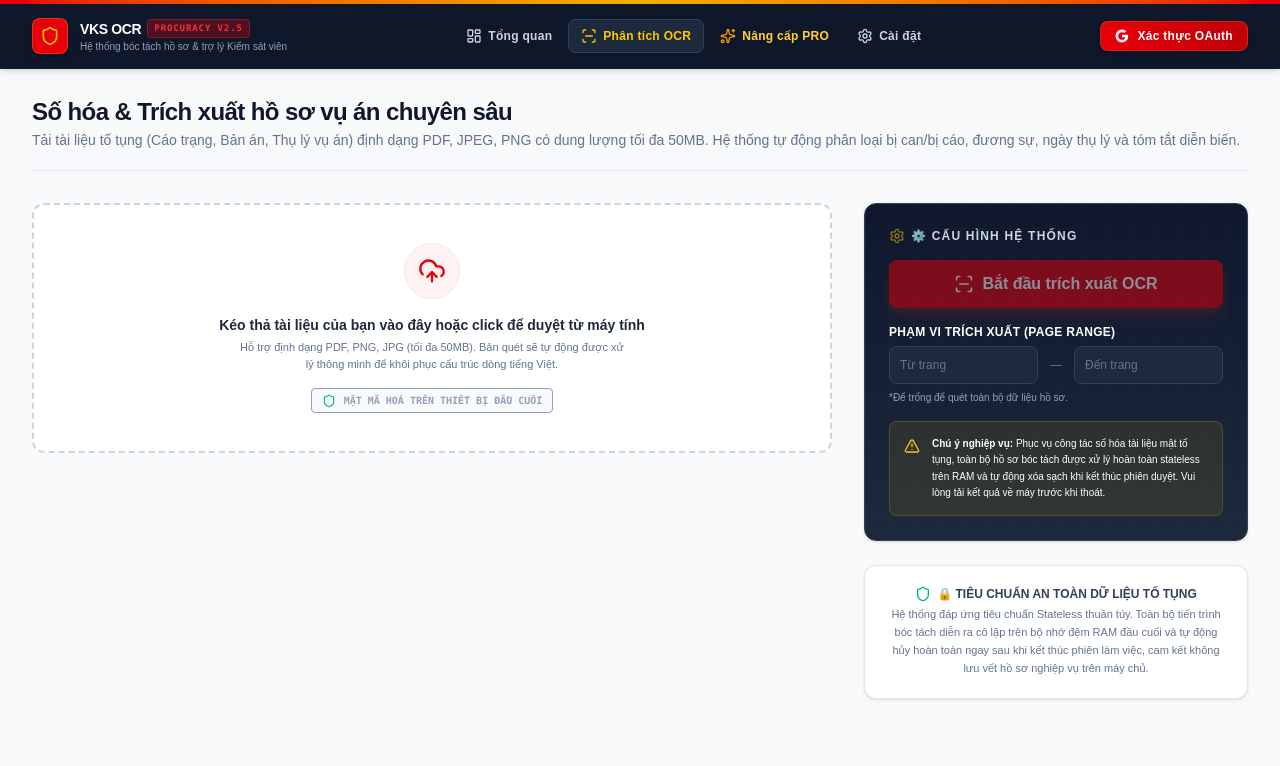
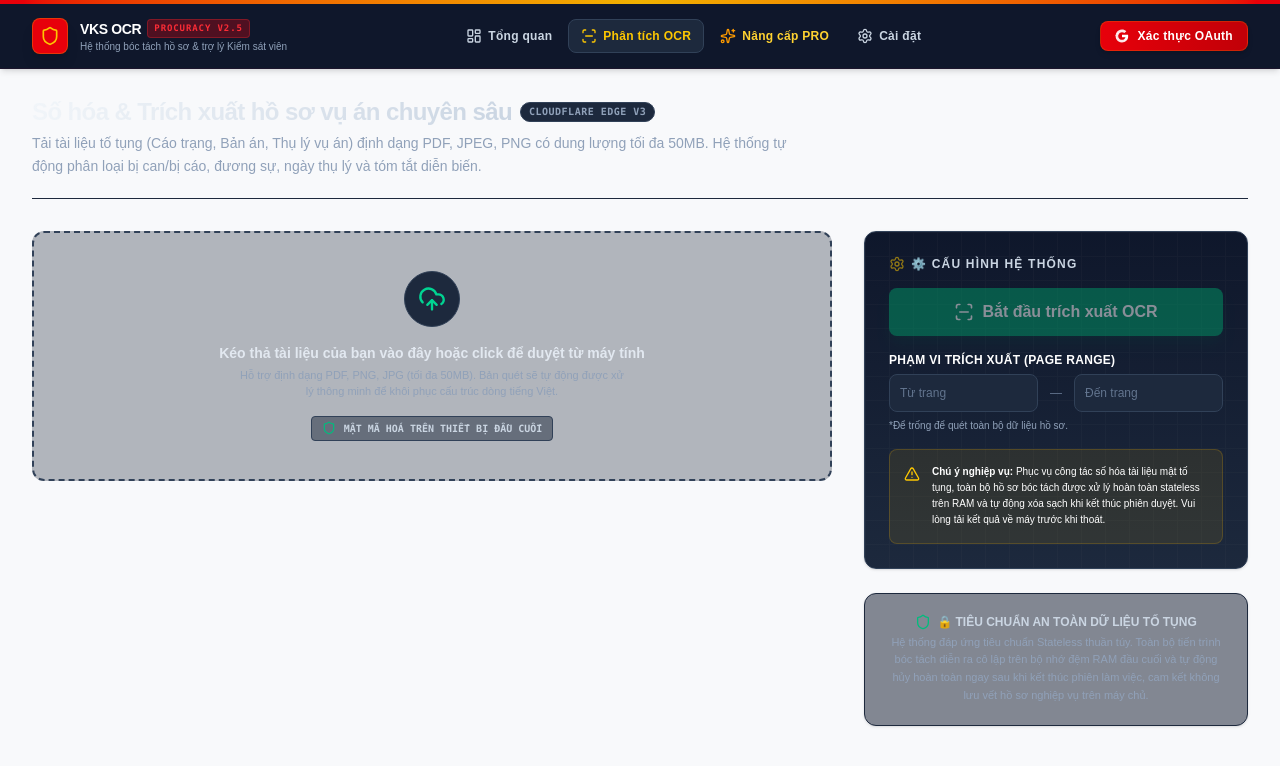
Before and after one commit to ruabien/gemini-ocr-cloudflare, a React (Vite) app: page / in a window 1280 px wide. Both pictures are taken after a click on the button "Phân tích OCR". Shown: the top 766 px of the page. Built offline with nearby package versions, Linux system fonts and the light colour scheme.

Commit message:
fix loi giao dien

```diff
--- a/src/components/OcrScanner.tsx
+++ b/src/components/OcrScanner.tsx
@@ -301,23 +301,26 @@ export default function OcrScanner({ onFileLoaded, config, setConfig }: OcrScann
     <div id="ocr-scanner-tab" className="max-w-7xl mx-auto px-4 sm:px-6 lg:px-8 py-8 space-y-8">
 
       {/* HEADER SECTION */}
-      <div className="border-b border-slate-200 pb-5">
-        <h2 className="text-xl sm:text-2xl font-bold tracking-tight text-slate-900 flex items-center space-x-2">
-          <span>Số hóa & Trích xuất hồ sơ vụ án chuyên sâu</span>
-        </h2>
-        <p className="text-slate-500 text-xs sm:text-sm mt-0.5">
-          Tải tài liệu tố tụng (Cáo trạng, Bản án, Thụ lý vụ án) định dạng PDF, JPEG, PNG có dung lượng tối đa 50MB. Hệ thống tự động phân loại bị can/bị cáo, đương sự, ngày thụ lý và tóm tắt diễn biến.
-        </p>
+      <div className="flex flex-col md:flex-row md:items-center md:justify-between border-b border-slate-800 pb-5 gap-4">
+        <div>
+          <h2 className="text-xl sm:text-2xl font-bold tracking-tight text-slate-100 flex items-center space-x-2">
+            <span className="bg-gradient-to-r from-slate-100 to-slate-300 bg-clip-text text-transparent">Số hóa & Trích xuất hồ sơ vụ án chuyên sâu</span>
+            <span className="text-[10px] bg-slate-800 text-slate-400 border border-slate-700 px-2 py-0.5 rounded-full font-mono uppercase tracking-wider">Cloudflare Edge v3</span>
+          </h2>
+          <p className="text-slate-400 text-xs sm:text-sm mt-1 leading-relaxed max-w-3xl">
+            Tải tài liệu tố tụng (Cáo trạng, Bản án, Thụ lý vụ án) định dạng PDF, JPEG, PNG có dung lượng tối đa 50MB. Hệ thống tự động phân loại bị can/bị cáo, đương sự, ngày thụ lý và tóm tắt diễn biến.
+          </p>
+        </div>
       </div>
 
       {/* HIỂN THỊ TIẾN TRÌNH KHỞI TẠO / PHÂN TÁCH / NÉN NẾU ĐANG CHẠY */}
       {isSlicing ? (
-        <div className="bg-slate-900 text-white p-8 rounded-xl border border-rose-950/20 shadow-xl paper-glow relative overflow-hidden flex flex-col items-center justify-center min-h-[300px]">
-          <div className="absolute inset-0 bg-gradient-to-r from-emerald-600/5 via-yellow-500/5 to-emerald-600/5 animate-pulse" />
+        <div className="bg-slate-900/50 text-white p-8 rounded-xl border border-slate-800 shadow-xl paper-glow relative overflow-hidden flex flex-col items-center justify-center min-h-[300px]">
+          <div className="absolute inset-0 bg-gradient-to-r from-emerald-600/5 via-teal-500/5 to-emerald-600/5 animate-pulse" />
 
           <div className="relative z-10 flex flex-col items-center max-w-md text-center space-y-6">
-            <div className="relative h-16 w-16 bg-emerald-605 rounded-full flex items-center justify-center border-2 border-emerald-500/30 shadow-lg animate-bounce duration-1000">
-              <Layers className="h-8 w-8 text-emerald-300 animate-spin" style={{ animationDuration: "3s" }} />
+            <div className="relative h-16 w-16 bg-slate-800 rounded-full flex items-center justify-center border-2 border-emerald-500/30 shadow-lg animate-bounce duration-1000">
+              <Layers className="h-8 w-8 text-emerald-400 animate-spin" style={{ animationDuration: "3s" }} />
             </div>
 
             <div>
@@ -328,7 +331,7 @@ export default function OcrScanner({ onFileLoaded, config, setConfig }: OcrScann
             </div>
 
             <div className="w-full bg-slate-800 h-2 rounded-full overflow-hidden border border-slate-700 animate-pulse">
-              <div className="bg-gradient-to-r from-emerald-600 to-yellow-500 h-full rounded-full w-2/3" />
+              <div className="bg-gradient-to-r from-emerald-600 to-teal-500 h-full rounded-full w-2/3" />
             </div>
 
             <div className="text-[10px] text-slate-400 leading-relaxed italic">
@@ -337,26 +340,26 @@ export default function OcrScanner({ onFileLoaded, config, setConfig }: OcrScann
           </div>
         </div>
       ) : processingFile ? (
-        <div className="bg-slate-900 text-white p-8 rounded-xl border border-rose-950/20 shadow-xl paper-glow relative overflow-hidden flex flex-col items-center justify-center min-h-[300px]">
+        <div className="bg-slate-900/50 text-white p-8 rounded-xl border border-slate-800 shadow-xl paper-glow relative overflow-hidden flex flex-col items-center justify-center min-h-[300px]">
           {/* Shimmer backgrounds */}
-          <div className="absolute inset-0 bg-gradient-to-r from-red-600/5 via-yellow-500/5 to-red-600/5 animate-pulse" />
+          <div className="absolute inset-0 bg-gradient-to-r from-emerald-600/5 via-teal-500/5 to-emerald-600/5 animate-pulse" />
 
           <div className="relative z-10 flex flex-col items-center max-w-md text-center space-y-6">
-            <div className="relative h-16 w-16 bg-red-600 rounded-full flex items-center justify-center border-2 border-yellow-500/30 shadow-lg animate-bounce duration-1000">
-              <Activity className="h-8 w-8 text-yellow-400 animate-spin duration-3000" />
+            <div className="relative h-16 w-16 bg-slate-800 rounded-full flex items-center justify-center border-2 border-emerald-500/30 shadow-lg animate-bounce duration-1000">
+              <Activity className="h-8 w-8 text-emerald-400 animate-spin duration-3000" />
             </div>
 
             <div>
               <h3 className="text-base font-bold text-slate-100 uppercase tracking-widest font-sans flex items-center justify-center">
                 <span>Đang bóc tách văn bản nghiệp vụ...</span>
               </h3>
-              <p className="text-xs text-yellow-400 font-mono mt-1 font-semibold">{processingFile}</p>
+              <p className="text-xs text-emerald-400 font-mono mt-1 font-semibold">{processingFile}</p>
             </div>
 
             {/* Thanh tiến trình Shimmer */}
             <div className="w-full bg-slate-800 h-2.5 rounded-full overflow-hidden border border-slate-700">
               <div
-                className="bg-gradient-to-r from-red-600 via-yellow-500 to-red-600 h-full rounded-full transition-all duration-300 relative"
+                className="bg-gradient-to-r from-emerald-600 via-teal-500 to-emerald-600 h-full rounded-full transition-all duration-300 relative"
                 style={{ width: `${progress}%` }}
               >
                 <div className="absolute inset-0 bg-gradient-to-r from-transparent via-white/30 to-transparent animate-shimmer" style={{ backgroundSize: '200% 100%' }} />
@@ -365,7 +368,7 @@ export default function OcrScanner({ onFileLoaded, config, setConfig }: OcrScann
 
             <div className="flex items-center justify-between w-full text-[10px] text-slate-400 font-mono">
               <span>Đại diện an toàn: AES-256</span>
-              <span className="text-yellow-400 font-bold">{progress}% HOÀN THÀNH</span>
+              <span className="text-emerald-400 font-bold">{progress}% HOÀN THÀNH</span>
               <span>Bộ nhớ tạm: RAM stateless</span>
             </div>
 
@@ -388,8 +391,8 @@ export default function OcrScanner({ onFileLoaded, config, setConfig }: OcrScann
               onClick={onButtonClick}
               className={`border-2 border-dashed rounded-xl p-8 flex flex-col items-center justify-center text-center cursor-pointer min-h-[250px] transition-all duration-200 ${
                 dragActive
-                  ? "border-red-600 bg-red-50/40"
-                  : "border-slate-300 bg-white hover:border-red-500/50 hover:bg-slate-50/50"
+                  ? "border-emerald-500 bg-emerald-950/20"
+                  : "border-slate-700 bg-slate-900/30 hover:border-emerald-500/50 hover:bg-slate-800/50"
               }`}
             >
               <input
@@ -399,17 +402,17 @@ export default function OcrScanner({ onFileLoaded, config, setConfig }: OcrScann
                 accept=".pdf,.png,.jpg,.jpeg"
                 onChange={handleFileInput}
               />
-              <div className="h-14 w-14 bg-red-50 rounded-full flex items-center justify-center text-red-600 mb-4 border border-red-100">
+              <div className="h-14 w-14 bg-slate-800 rounded-full flex items-center justify-center text-emerald-400 mb-4 border border-slate-700">
                 <UploadCloud className="h-7 w-7" />
               </div>
-              <h3 className="font-bold text-slate-800 text-sm">
+              <h3 className="font-bold text-slate-200 text-sm">
                 Kéo thả tài liệu của bạn vào đây hoặc click để duyệt từ máy tính
               </h3>
-              <p className="text-[11px] text-slate-500 mt-1 max-w-sm">
+              <p className="text-[11px] text-slate-400 mt-1 max-w-sm">
                 Hỗ trợ định dạng PDF, PNG, JPG (tối đa 50MB). Bản quét sẽ tự động được xử lý thông minh để khôi phục cấu trúc dòng tiếng Việt.
               </p>
 
-              <div className="mt-4 flex items-center justify-center space-x-2 text-[10px] text-slate-400 font-semibold font-mono bg-slate-50 border border-slate-150 rounded px-2.5 py-1">
+              <div className="mt-4 flex items-center justify-center space-x-2 text-[10px] text-slate-300 font-semibold font-mono bg-slate-800/50 border border-slate-700 rounded px-2.5 py-1">
                 <Shield className="h-3.5 w-3.5 text-emerald-500" />
                 <span>MẬT MÃ HOÁ TRÊN THIẾT BỊ ĐẦU CUỐI</span>
               </div>
@@ -417,32 +420,32 @@ export default function OcrScanner({ onFileLoaded, config, setConfig }: OcrScann
 
             {/* DANH SÁCH CÁC TRANG ẢNH ĐÃ PHÂN TÁCH RỜI RẠC */}
             {slicedPages.length > 0 && (
-              <div className="bg-white p-6 rounded-xl border border-slate-200 shadow-sm space-y-4">
-                <h4 className="font-bold text-slate-800 text-xs sm:text-sm flex items-center justify-between border-b border-slate-100 pb-3">
+              <div className="bg-slate-900/50 p-6 rounded-xl border border-slate-800 shadow-sm space-y-4">
+                <h4 className="font-bold text-slate-200 text-xs sm:text-sm flex items-center justify-between border-b border-slate-800 pb-3">
                   <div className="flex items-center space-x-1.5">
-                    <Layers className="h-4 w-4 text-emerald-600 animate-pulse" />
+                    <Layers className="h-4 w-4 text-emerald-500 animate-pulse" />
                     <span>Trang tài liệu rời rạc đã phân tách & tự động nén ({slicedPages.length} trang)</span>
                   </div>
-                  <span className="text-[10px] bg-emerald-50 text-emerald-800 px-2 py-0.5 rounded font-bold font-mono border border-emerald-100">DUNG LƯỢNG AN TOÀN API</span>
+                  <span className="text-[10px] bg-emerald-950 text-emerald-400 px-2 py-0.5 rounded font-bold font-mono border border-emerald-900">DUNG LƯỢNG AN TOÀN API</span>
                 </h4>
 
-                <div className="grid grid-cols-2 sm:grid-cols-3 md:grid-cols-4 gap-4 max-h-[300px] overflow-y-auto p-2 border border-slate-100 rounded-lg bg-slate-50">
+                <div className="grid grid-cols-2 sm:grid-cols-3 md:grid-cols-4 gap-4 max-h-[300px] overflow-y-auto p-2 border border-slate-800 rounded-lg bg-slate-950/50">
                   {slicedPages.map((page) => (
-                    <div key={page.index} className="bg-white p-2 rounded-lg border border-slate-250 shadow-xs flex flex-col space-y-2 relative group hover:border-emerald-500 transition-all">
-                      <div className="aspect-[3/4] rounded bg-slate-100 overflow-hidden relative border border-slate-100">
+                    <div key={page.index} className="bg-slate-900 p-2 rounded-lg border border-slate-800 shadow-xs flex flex-col space-y-2 relative group hover:border-emerald-500 transition-all">
+                      <div className="aspect-[3/4] rounded bg-slate-950 overflow-hidden relative border border-slate-800">
                         <img
                           referrerPolicy="no-referrer"
                           src={page.dataUrl}
                           alt={`Trang ${page.index}`}
                           className="w-full h-full object-cover"
                         />
-                        <div className="absolute top-1 left-1 bg-slate-900/85 text-white font-mono text-[9px] px-1.5 py-0.5 rounded font-bold">
+                        <div className="absolute top-1 left-1 bg-slate-950/90 text-slate-200 font-mono text-[9px] px-1.5 py-0.5 rounded font-bold">
                           Trang {page.index}
                         </div>
                       </div>
-                      <div className="flex items-center justify-between text-[9px] text-slate-500 font-mono">
+                      <div className="flex items-center justify-between text-[9px] text-slate-400 font-mono">
                         <span>Nén:</span>
-                        <span className="text-emerald-600 font-bold">{page.size}</span>
+                        <span className="text-emerald-400 font-bold">{page.size}</span>
                       </div>
                     </div>
                   ))}
@@ -470,7 +473,7 @@ export default function OcrScanner({ onFileLoaded, config, setConfig }: OcrScann
                 <button
                   onClick={startOcrProcess}
                   disabled={!selectedFile || !readyPayload || processingFile !== null}
-                  className="w-full bg-red-600 hover:bg-red-700 text-white font-bold py-3 px-8 rounded-lg shadow-lg shadow-red-500/30 transform transition hover:scale-105 flex items-center justify-center space-x-2 disabled:opacity-50 disabled:cursor-not-allowed disabled:hover:scale-100 disabled:hover:bg-red-600"
+                  className="w-full bg-emerald-600 hover:bg-emerald-700 text-white font-bold py-3 px-8 rounded-lg shadow-lg shadow-emerald-900/30 transform transition hover:scale-105 flex items-center justify-center space-x-2 disabled:opacity-50 disabled:cursor-not-allowed disabled:hover:scale-100 disabled:hover:bg-emerald-600"
                 >
                   <ScanLine className="h-5 w-5" />
                   <span>Bắt đầu trích xuất OCR</span>
@@ -515,12 +518,12 @@ export default function OcrScanner({ onFileLoaded, config, setConfig }: OcrScann
               </div>
             </div>
 
-            <div className="bg-white p-5 rounded-xl border border-slate-200 shadow-sm text-center">
-              <h5 className="text-xs font-bold text-slate-700 flex items-center justify-center space-x-1.5">
+            <div className="bg-slate-900/50 p-5 rounded-xl border border-slate-800 shadow-sm text-center">
+              <h5 className="text-xs font-bold text-slate-300 flex items-center justify-center space-x-1.5">
                 <Shield className="h-4 w-4 text-emerald-500" />
                 <span>🔒 TIÊU CHUẨN AN TOÀN DỮ LIỆU TỐ TỤNG</span>
               </h5>
-              <p className="text-[11px] text-slate-500 mt-1 leading-relaxed">
+              <p className="text-[11px] text-slate-400 mt-1 leading-relaxed">
                 Hệ thống đáp ứng tiêu chuẩn Stateless thuần túy. Toàn bộ tiến trình bóc tách diễn ra cô lập trên bộ nhớ đệm RAM đầu cuối và tự động hủy hoàn toàn ngay sau khi kết thúc phiên làm việc, cam kết không lưu vết hồ sơ nghiệp vụ trên máy chủ.
               </p>
             </div>
```
Also changed, not shown: 1 other file (tests, documents, lock files or other folders).
